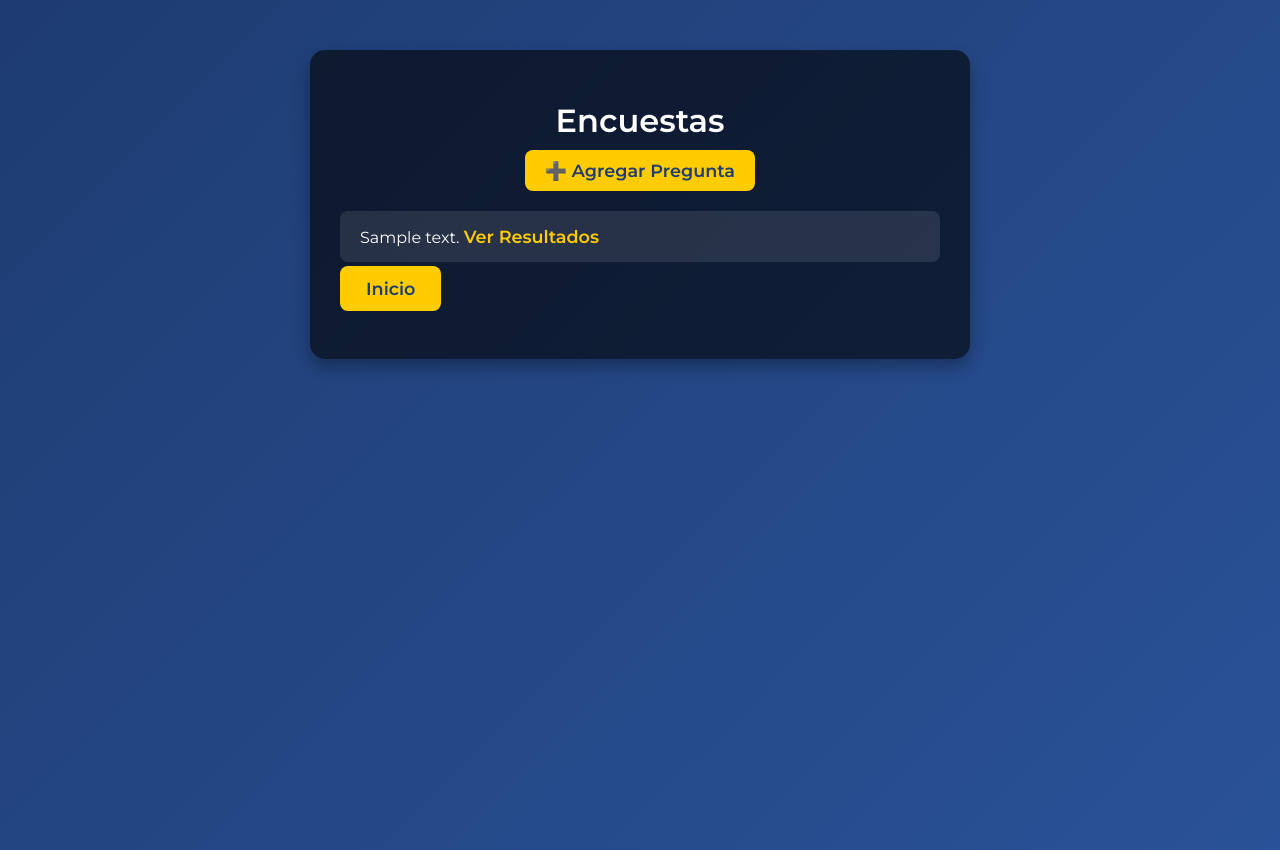
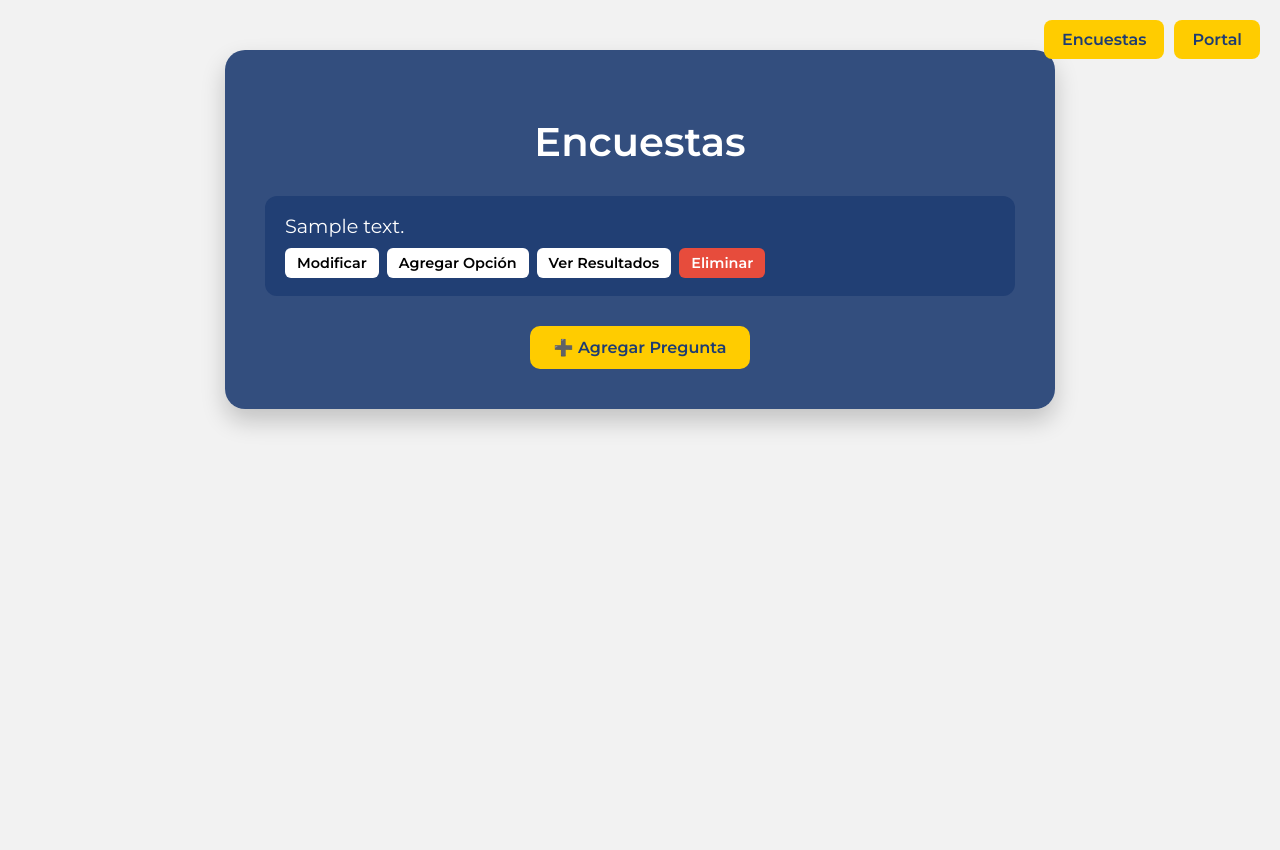
Before and after one commit to javibash/mapadjango, a Django app: page /polls/ in a window 1280 px wide. Run offline with Django 5.2, Linux system fonts and the light colour scheme; tables that the repository leaves empty hold one stand-in row (values such as "Sample post").

Commit message:
Actualizacion Estilos

```diff
--- a/polls/templates/polls/index.html
+++ b/polls/templates/polls/index.html
@@ -6,90 +6,177 @@
 <link href="https://fonts.googleapis.com/css2?family=Montserrat:wght@400;600&display=swap" rel="stylesheet">
 <style>
 body {
-            margin: 0;
-            font-family: 'Montserrat', sans-serif;
-            background: linear-gradient(135deg, #1e3c72, #2a5298);
+    margin:0;
+    font-family:'Montserrat',sans-serif;
+    background: #f2f2f2;
+    color: #1e3c72;
+    min-height:100vh;
+    display:flex;
+    flex-direction:column;
+    justify-content:flex-start;
+    align-items:center;
+    padding-top:50px;
+    position: relative;
+}
+
+/* Botones superiores derecha de la página */
+.top-btns {
+    position: fixed;
+    top: 20px;
+    right: 20px;
+    z-index: 1000;
+    display: flex;
+    gap: 10px;
+}
+
+.top-btns a {
+    background: #ffcc00;
+    color: #1e3c72;
+    padding: 10px 18px;
+    border-radius: 8px;
+    font-weight:600;
+    text-decoration:none;
+    transition: all 0.3s ease;
+}
+
+.top-btns a:hover {
+    background: #ffaa00;
     color: white;
-            min-height: 100vh;
-            display: flex;
-            flex-direction: column;
-            justify-content: flex-start;
-            align-items: center;
-            padding-top: 50px;
+    transform: translateY(-2px);
 }
 
 .container {
-            background: rgba(0,0,0,0.6);
-            padding: 30px;
-            border-radius: 15px;
+    background: rgba(30, 60, 114, 0.9);
+    padding: 40px;
+    border-radius: 20px;
     width: 90%;
-            max-width: 600px;
-            box-shadow: 0 8px 16px rgba(0,0,0,0.3);
+    max-width: 750px;
+    box-shadow: 0 12px 24px rgba(0,0,0,0.2);
+    color: white;
 }
 
-        h1 { text-align: center; font-weight: 600; margin-bottom: 20px; }
+h1 {
+    text-align:center;
+    font-weight:700;
+    margin-bottom:30px;
+    font-size:2.5rem;
+}
 
-        .add-btn { text-align: center; margin-bottom: 30px; }
-        .add-btn a {
+ul {
+    list-style:none;
+    padding:0;
+}
+
+li {
+    background: rgba(30, 60, 114, 0.85);
+    margin: 12px 0;
+    padding: 18px 20px;
+    border-radius: 12px;
+    transition: background 0.3s, transform 0.2s;
+}
+
+li:hover {
+    background: rgba(30, 60, 114, 1);
+}
+
+.pregunta-texto {
+    font-size: 1.2rem;
+    margin-bottom: 10px;
+    color: white;
+}
+
+.links {
+    display:flex;
+    flex-wrap: wrap;
+    gap:8px;
+}
+
+.action-btn {
+    padding:6px 12px;
+    font-size:0.9rem;
+    border-radius:6px;
+    font-weight:600;
+    text-decoration:none;
+    transition:all 0.2s;
+}
+
+.action-btn:hover {
+    transform: translateY(-1px);
+}
+
+.action-btn.normal {
+    background: white;
+    color: black;
+}
+
+.action-btn.normal:hover {
+    background: #f0f0f0;
+}
+
+.action-btn.eliminar {
+    background: #e74c3c;
+    color: white;
+}
+
+.action-btn.eliminar:hover {
+    background: #c0392b;
+}
+
+/* Botones inferiores (Agregar Pregunta) */
+.bottom-btns {
+    display:flex;
+    justify-content:center;
+    gap: 15px;
+    margin-top: 30px;
+}
+.bottom-btns a {
     background: #ffcc00;
     color: #1e3c72;
-            padding: 10px 20px;
-            border-radius: 8px;
-            font-weight: 600;
-            text-decoration: none;
-            transition: background 0.3s, color 0.3s;
+    padding: 12px 24px;
+    border-radius: 10px;
+    font-weight:700;
+    text-decoration:none;
+    transition: all 0.3s ease;
 }
-        .add-btn a:hover { background: #ffaa00; color: white; }
-
-        ul { list-style: none; padding: 0; }
-        li {
-            background: rgba(255,255,255,0.1);
-            margin: 10px 0;
-            padding: 15px 20px;
-            border-radius: 8px;
-            transition: background 0.3s;
+.bottom-btns a:hover {
+    background: #ffaa00;
+    color: white;
+    transform: translateY(-2px);
 }
-        li:hover { background: rgba(255,255,255,0.25); }
-
-        a { color: #ffcc00; text-decoration: none; font-weight: 600; font-size: 1.1rem; }
-        a:hover { color: #ffaa00; }
-
-        .bottom-btn { margin-top: auto; margin-bottom: 30px; }
-        .bottom-btn a {
-            background: #ffcc00;
-            color: #1e3c72;
-            padding: 12px 26px;
-            border-radius: 8px;
-            font-weight: 600;
-            text-decoration: none;
-            transition: background 0.3s, color 0.3s;
-        }
-        .bottom-btn a:hover { background: #ffaa00; color: white; }
 </style>
 </head>
 <body>
+
+<!-- Botones superiores derecha de la página -->
+<div class="top-btns">
+    <a href="{% url 'polls:inicio' %}">Encuestas</a>
+    <a href="{% url 'home' %}">Portal</a>
+</div>
+
 <div class="container">
 <h1>Encuestas</h1>
-
-        <div class="add-btn">
-            <a href="{% url 'polls:crear_pregunta' %}">➕ Agregar Pregunta</a>
-        </div>
 
 <ul>
     {% for pregunta in lista_preguntas %}
     <li>
-                    {{ pregunta.texto_pregunta }}
-                    <a class="results-link" href="{% url 'polls:resultados' pregunta.id %}">Ver Resultados</a>
+        <div class="pregunta-texto">{{ pregunta.texto_pregunta }}</div>
+        <div class="links">
+            <a class="action-btn normal" href="{% url 'polls:modificar_pregunta' pregunta.id %}">Modificar</a>
+            <a class="action-btn normal" href="{% url 'polls:agregar_opcion' pregunta.id %}">Agregar Opción</a>
+            <a class="action-btn normal" href="{% url 'polls:resultados' pregunta.id %}">Ver Resultados</a>
+            <a class="action-btn eliminar" href="{% url 'polls:eliminar_pregunta' pregunta.id %}">Eliminar</a>
+        </div>
     </li>
     {% empty %}
     <li>No hay encuestas que mostrar.</li>
     {% endfor %}
 </ul>
 
-        <div class="bottom-btn">
-           <a href="{% url 'home' %}" class="btn">Inicio</a>
+<!-- Botón inferior Agregar Pregunta -->
+<div class="bottom-btns">
+    <a href="{% url 'polls:crear_pregunta' %}">➕ Agregar Pregunta</a>
+</div>
 
-        </div>
 </div>
 </body>
 </html>
--- a/polls/urls.py
+++ b/polls/urls.py
@@ -18,13 +18,15 @@ Including another URLconf
 from django.urls import path
 from . import views
 
-app_name = "polls"  # <-- CAMBIO AQUÍ
+app_name = "polls"
 
 urlpatterns = [
-    path("", views.VistaIndice.as_view(), name="inicio"),
-    path("<int:pk>/", views.VistaDetalle.as_view(), name="detalle"),
-    path("<int:pk>/resultados/", views.VistaResultados.as_view(), name="resultados"),
-    path("<int:pregunta_id>/votar/", views.votar, name="votar"),
-    path("crear/", views.crear_pregunta, name="crear_pregunta"),
-    path("<int:pregunta_id>/agregar_opcion/", views.agregar_opcion, name="agregar_opcion"),
+    path("", views.VistaIndice.as_view(), name="inicio"),  # Listado de encuestas
+    path("crear/", views.crear_pregunta, name="crear_pregunta"),  # Crear nueva pregunta
+    path("<int:pk>/modificar/", views.VistaModificarPregunta.as_view(), name="modificar_pregunta"),  # Modificar pregunta
+    path("<int:pregunta_id>/eliminar/", views.eliminar_pregunta, name="eliminar_pregunta"),  # Eliminar pregunta
+    path("<int:pk>/", views.VistaDetalle.as_view(), name="detalle"),  # Detalle de la pregunta
+    path("<int:pk>/resultados/", views.VistaResultados.as_view(), name="resultados"),  # Resultados
+    path("<int:pregunta_id>/votar/", views.votar, name="votar"),  # Votar
+    path("<int:pregunta_id>/agregar_opcion/", views.agregar_opcion, name="agregar_opcion"),  # Agregar opción
 ]
--- a/polls/views.py
+++ b/polls/views.py
@@ -1,22 +1,21 @@
 from django.db.models import F
-from django.http import HttpResponseRedirect
 from django.shortcuts import get_object_or_404, render, redirect
-from django.urls import reverse
+from django.urls import reverse, reverse_lazy
 from django.views import generic
+from django.views.generic.edit import UpdateView
 from django.utils import timezone
 from .models import Pregunta, Opcion
 from .forms import PreguntaForm, OpcionForm
 
-# Lista de preguntas recientes
+# Lista de preguntas
 class VistaIndice(generic.ListView):
     template_name = "polls/index.html"
     context_object_name = "lista_preguntas"
 
     def get_queryset(self):
-        """Retorna las 5 preguntas más recientes"""
-        return Pregunta.objects.order_by("-fecha_publicacion")[:5]
+        return Pregunta.objects.order_by("-fecha_publicacion")[:10]
 
-# Detalle de la pregunta
+# Detalle de la pregunta (solo lectura)
 class VistaDetalle(generic.DetailView):
     model = Pregunta
     template_name = "polls/detail.html"
@@ -28,24 +27,24 @@ class VistaResultados(generic.DetailView):
     template_name = "polls/results.html"
     context_object_name = "pregunta"
 
-# Vista de votación
+# Modificar pregunta
+class VistaModificarPregunta(UpdateView):
+    model = Pregunta
+    form_class = PreguntaForm
+    template_name = "polls/detail.html"
+    success_url = reverse_lazy("polls:inicio")
+
+# Votar
 def votar(request, pregunta_id):
     pregunta = get_object_or_404(Pregunta, pk=pregunta_id)
     try:
         opcion_seleccionada = pregunta.opcion_set.get(pk=request.POST["choice"])
     except (KeyError, Opcion.DoesNotExist):
-        return render(
-            request,
-            "polls/detail.html",
-            {
-                "pregunta": pregunta,
-                "error_message": "No seleccionaste una opción.",
-            },
-        )
+        return render(request, "polls/detail.html", {"pregunta": pregunta, "error_message": "No seleccionaste una opción."})
     else:
         opcion_seleccionada.votos = F("votos") + 1
         opcion_seleccionada.save()
-        return HttpResponseRedirect(reverse("polls:resultados", args=(pregunta.id,)))
+        return redirect("polls:resultados", pregunta.id)
 
 # Crear pregunta
 def crear_pregunta(request):
@@ -63,7 +62,6 @@ def crear_pregunta(request):
 # Agregar opciones a una pregunta
 def agregar_opcion(request, pregunta_id):
     pregunta = get_object_or_404(Pregunta, pk=pregunta_id)
-
     if request.method == "POST":
         form = OpcionForm(request.POST)
         if form.is_valid():
@@ -76,12 +74,10 @@ def agregar_opcion(request, pregunta_id):
         form = OpcionForm()
 
     opciones = pregunta.opcion_set.all()
-    return render(
-        request,
-        "polls/add_choice.html",
-        {
-            "pregunta": pregunta,
-            "form": form,
-            "opciones": opciones,
-        },
-    )
+    return render(request, "polls/add_choice.html", {"pregunta": pregunta, "form": form, "opciones": opciones})
+
+# Eliminar pregunta
+def eliminar_pregunta(request, pregunta_id):
+    pregunta = get_object_or_404(Pregunta, pk=pregunta_id)
+    pregunta.delete()
+    return redirect("polls:inicio")
```
Also changed, not shown: polls/templates/polls/add_choice.html (+86 -38 lines), polls/templates/polls/create_question.html (+82 -28 lines), polls/templates/polls/detail.html (+82 -32 lines), polls/templates/polls/results.html (+73 -35 lines). Lines whose indentation alone changed are shown as unchanged.
